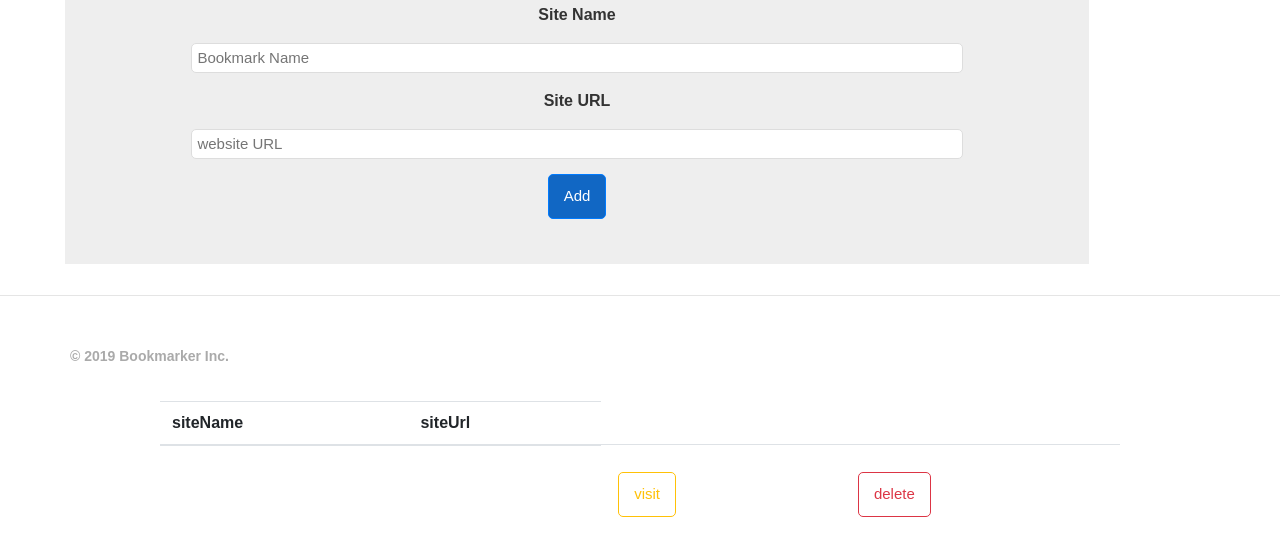
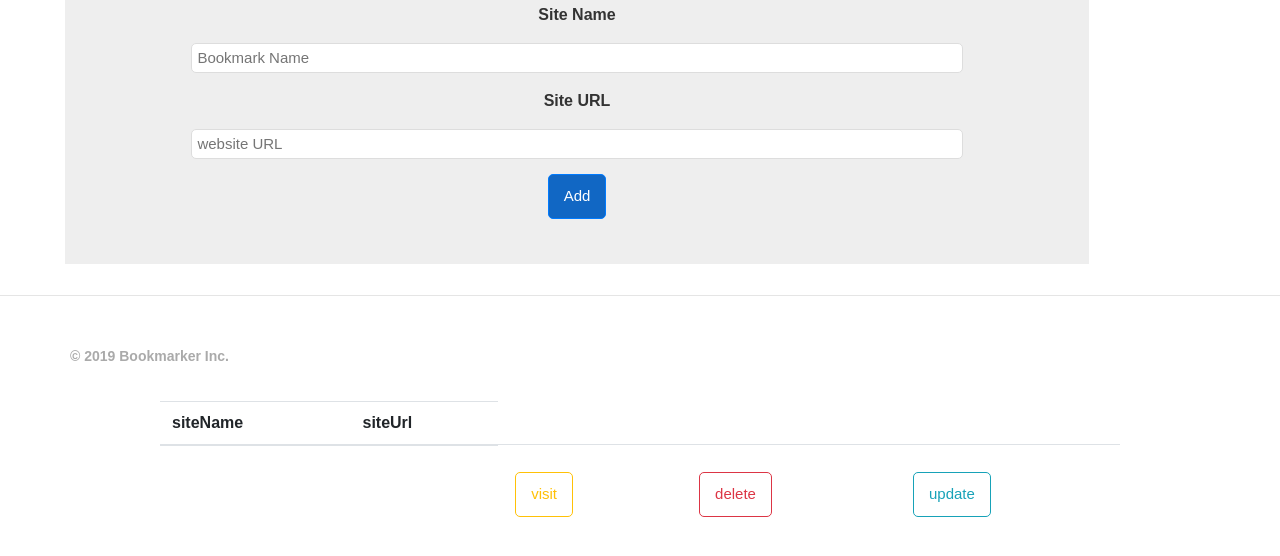
Before and after one commit to mahmoud9377/my-first-project, a plain HTML site: page index.html in a window 1280 px wide. Shown: the part 699-1255 px from the top of the page. Drawn offline with Linux system fonts and the light colour scheme.

Commit message:
edited by marwa

```diff
--- a/index.html
+++ b/index.html
@@ -78,6 +78,9 @@
       <td>
         <button class="btn btn-sm btn-outline-danger"> delete </button>
       </td>
+      <td>
+        <button class="btn btn-sm btn-outline-info"> update </button>
+      </td>
   </tr>
   </tbody>
   </table>
```
